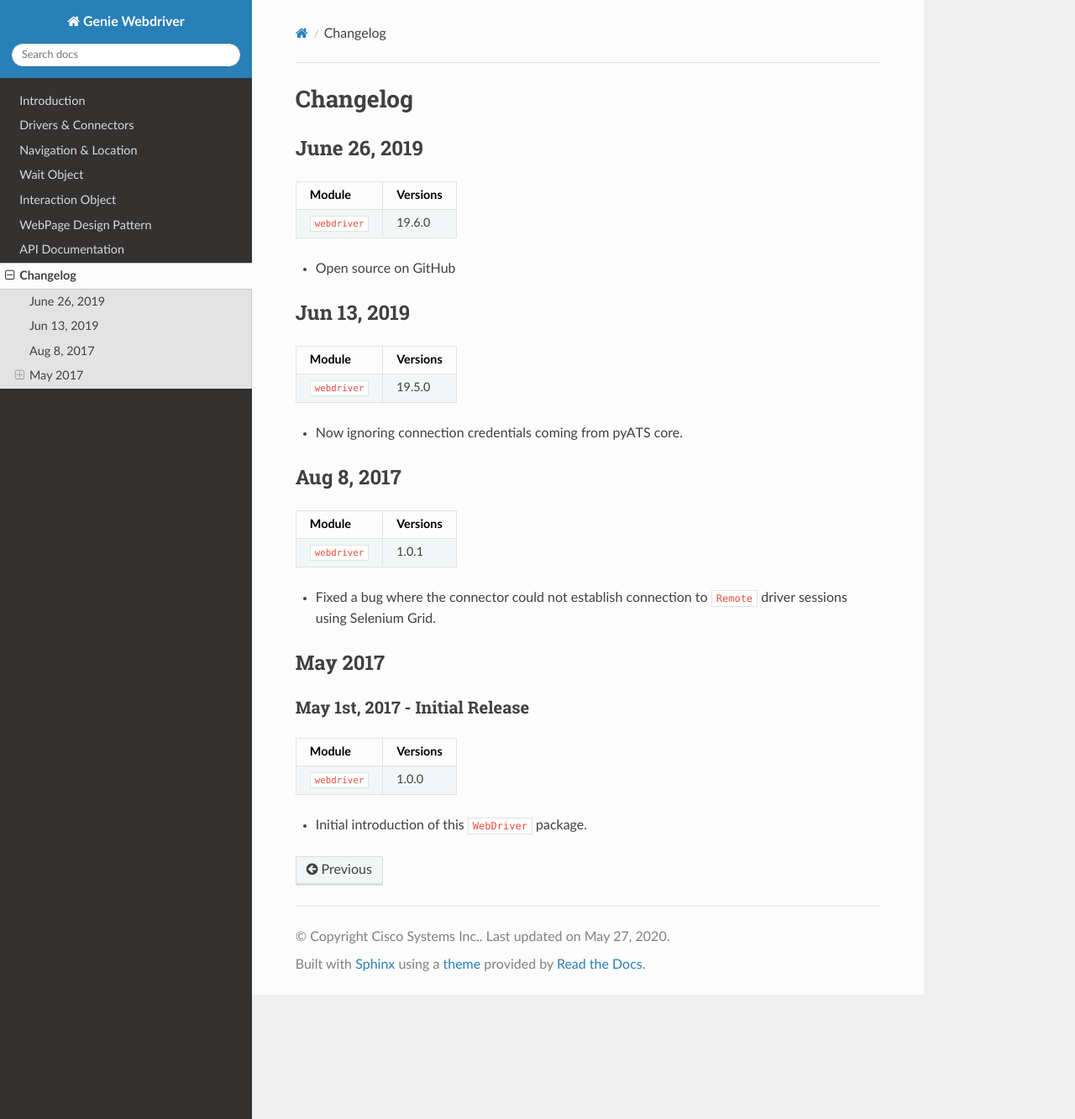
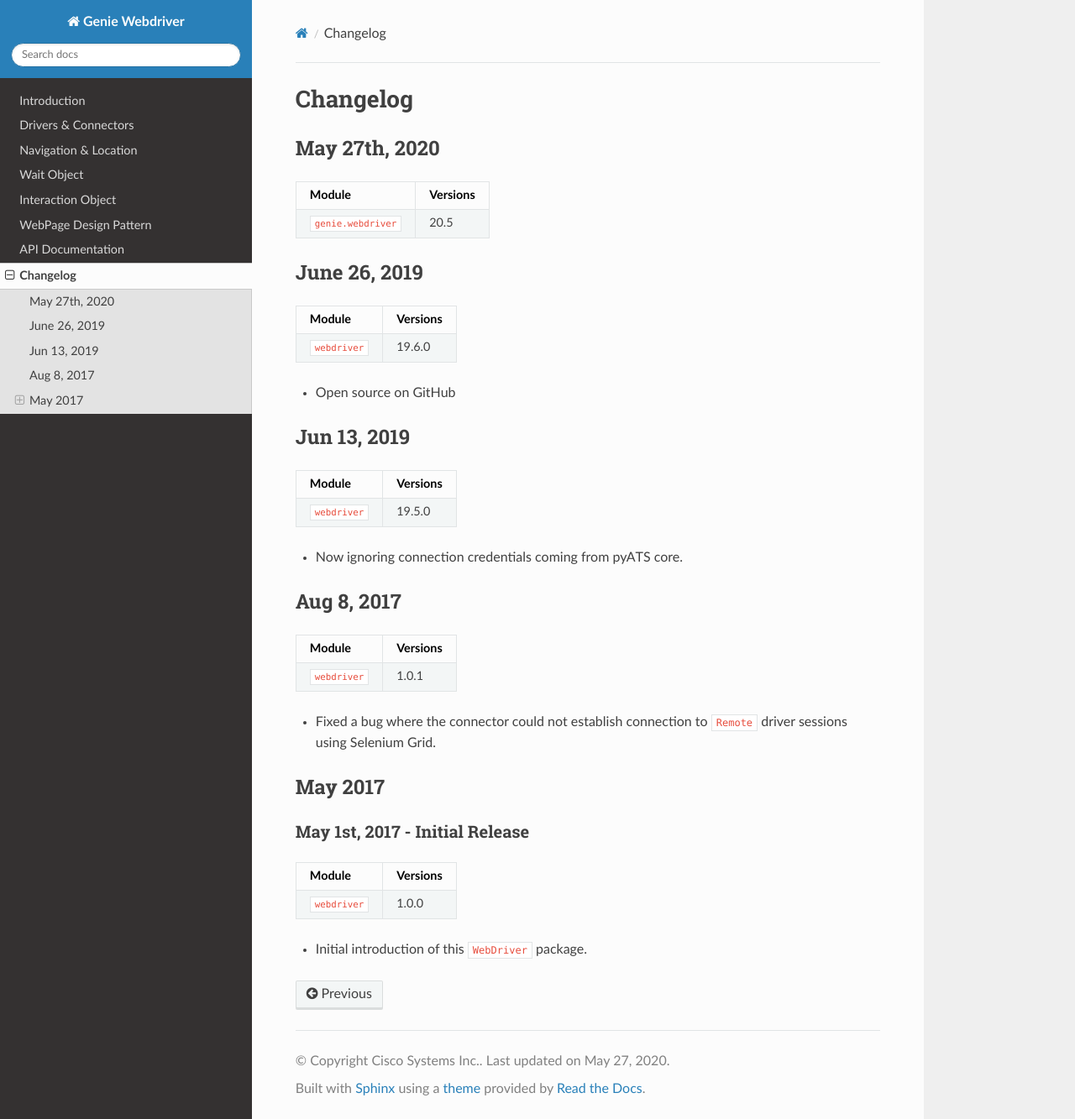
Before and after one commit to CiscoTestAutomation/geniewebdriver, a Sphinx documentation site: the page built from docs/changelog/index.rst, in a window 1280 px wide and 1333 px high. Shown: the whole window at 84% size. Built offline with Sphinx 7.4.7 and the Read the Docs theme 2.0.0, drawn with Linux system fonts in a browser that asks for light colours.

Commit message:
Update version to 20.5

```diff
--- a/docs/changelog/index.rst
+++ b/docs/changelog/index.rst
@@ -1,5 +1,14 @@
 Changelog
 =========
+
+May 27th, 2020
+--------------
+
++-------------------------------+-------------------------------+
+| Module                        | Versions                      |
++===============================+===============================+
+| ``genie.webdriver``           | 20.5                          |
++-------------------------------+-------------------------------+
 
 June 26, 2019
 -------------
```
Also changed, not shown: 1 other file.
